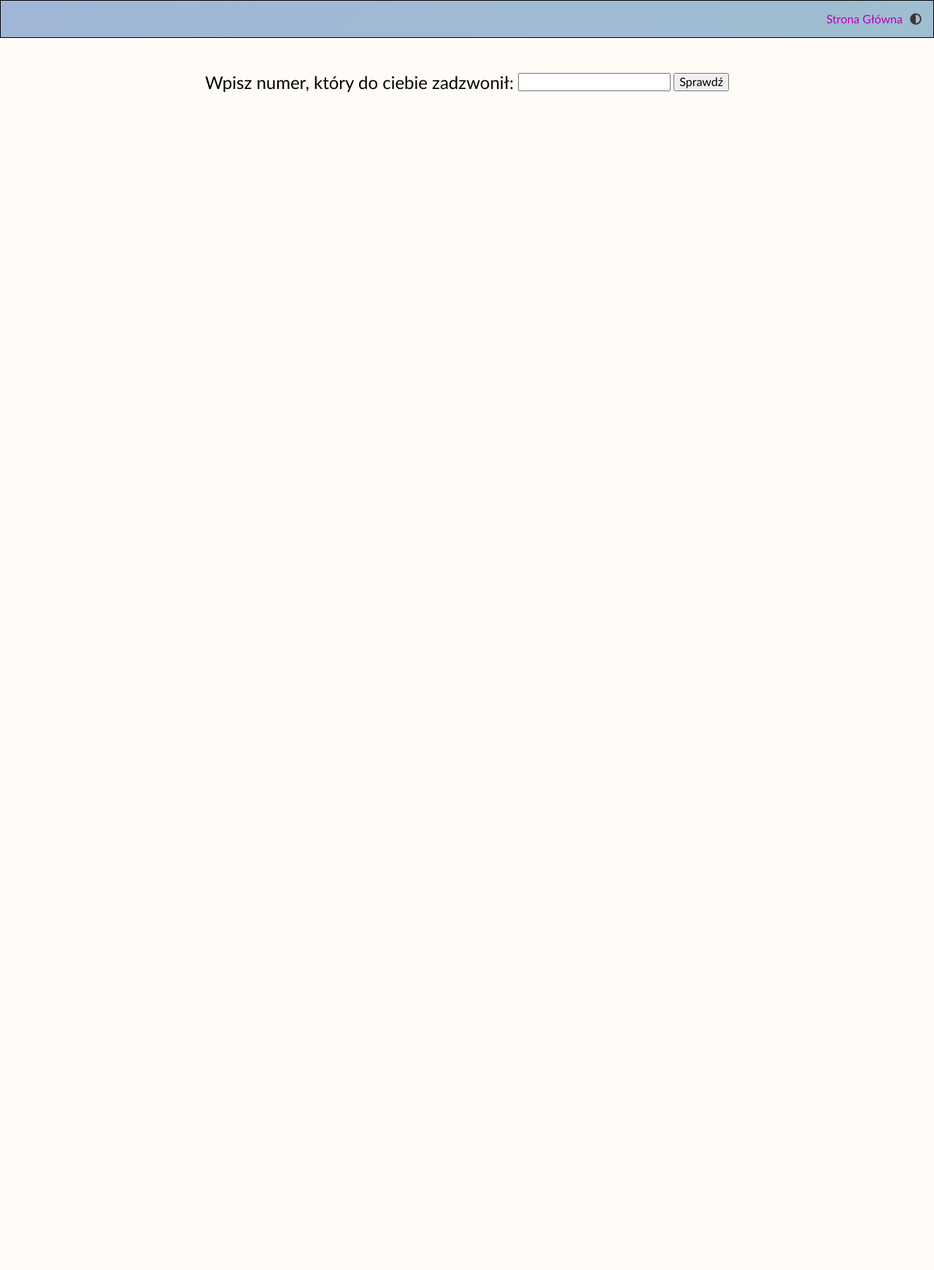
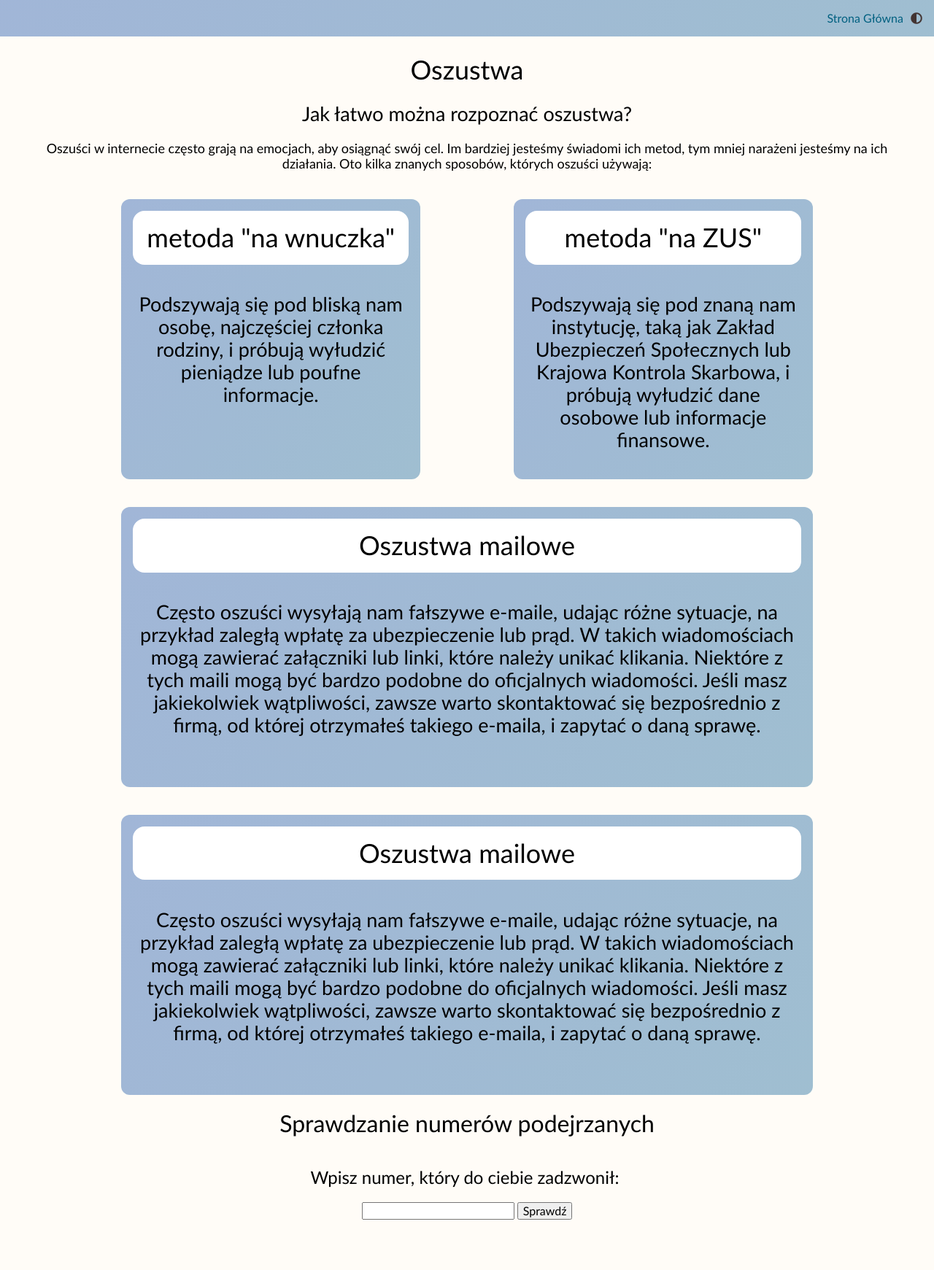
Before and after one commit to QuantumDock/HKT3, a Flask app: page /oszustwa in a window 1280 px wide. Shown: the whole page at 73% size. Before the commit the page ends 127 px from the top, so only its background shows below. Run offline with Flask 2, Linux system fonts and the light colour scheme.

Commit message:
styles: a lot of css changes and improved high-contrast mode

```diff
--- a/static/css/styles.css
+++ b/static/css/styles.css
@@ -29,7 +29,7 @@ h2 {
 }
 
 a {
-  color: #b701b7;
+  color: #006080;
   text-decoration: none;
 }
 
@@ -61,7 +61,6 @@ a {
   justify-content: end;
   position: static;
   padding: 16px;
-  border: 1px solid #000;
 }
 
 .navbar__button {
@@ -76,7 +75,7 @@ a {
 
 .navbar__main-page {
   margin-right: 10px;
-  color: #b701b7;
+  color: #006080;
   /* Dirt hack for high-contrast theme*/
   background: 0 !important;
   background-color: 0 !important;
@@ -130,17 +129,23 @@ a {
 
 .title__img {
   width: 100%;
+  margin-left: 2vw;
+}
+
+.title__img--high-contrast {
+  content: url("{{ url_for('static', filename='img/senior_contrast.png')}}")
 }
 
 .title__heading {
-  margin-left: 10vw;
+  margin-left: 15vw;
+  font-size: 4em;
   align-self: center;
+  color: #738290;
 }
 
 .title__about {
   grid-area: about;
   font-style: normal;
-  font-size: 16px;
   margin-left: 64px;
 }
 
@@ -153,7 +158,7 @@ a {
 .grid__element__read-more {
   margin: 0.5em 0.5em 0.5em 0;
   align-self: end;
-  color: #b701b7;
+  color: #006080;
 }
 
 .grid__element--quiz {
@@ -229,11 +234,54 @@ li {
   display: inline;
 }
 
+.scam {
+  padding: 0 3vw 0 3vw;
+  font-size: 18px;
+  text-align: center;
+}
+
+.grid__scam {
+  display: grid;
+  margin: 3vw 10vw 0 10vw;
+  grid-template-columns: 1fr 1fr;
+  column-gap: 10vw;
+  grid-template-rows: 1fr 1fr 1fr;
+  grid-template-areas:
+    "metoda metoda"
+    "mail mail"
+    "tel tel";
+  row-gap: 3vw;
+}
+
+.grid__scam--metoda > h1,
+.grid__scam--tel > h1,
+.grid__scam--mail > h1 {
+  background-color: white;
+  border-radius: 16px;
+  margin: 16px;
+  padding: 16px;
+}
+
+.grid__scam--metoda > h2,
+.grid__scam--tel > h2,
+.grid__scam--mail > h2 {
+  padding: 16px;
+}
+
+.grid__scam--mail {
+  grid-area: mail;
+}
+
+.grid__scam--tel {
+  grid-area: tel;
+}
+
 .password {
   display: flex;
-  justify-content: center;
+  justify-content: flex-start;
   align-items: center;
   height: 15vh;
+  flex-direction: column;
 }
 
 .password > p {
@@ -276,7 +324,7 @@ li {
     max-height: 50px;
     height: 50px;
 }
-.flexbox{ /* not a real flexbox */
+.flexbox { /* not a real flexbox */
     padding: 4px;
     width: 85%;
     margin: 0 auto;
@@ -284,24 +332,24 @@ li {
     vertical-align: top;
     background: linear-gradient(123deg, rgba(255,241,218,1) -5%, rgba(255,238,238,1) 105%);
 }
-.white-border{
+.white-border {
     border: solid rgba(255, 255, 255, 100)
     border-width: 10px;
     border-radius: 25px;
 }
-.pafori{
+.pafori {
     margin-top: 50px;
 }
-.toster{
+.toster {
     text-align: center;
 }
-.start-img{
+.start-img {
     width: 40%;
 }
-.start-div{
+.start-div {
     margin: 50px;
 }
-.start-img__img{
+.start-img__img {
   display: block;
   margin-left: auto;
   margin-right: auto;
--- a/static/js/contrast.js
+++ b/static/js/contrast.js
@@ -1,15 +1,30 @@
-function check(){
-  var storedValue = sessionStorage.getItem('theme');
-  if(storedValue == '1'){
+function check() {
+  var storedValue = sessionStorage.getItem("theme");
+  if (storedValue == "1") {
     toggle(false);
   }
 }
-function toggle(special){
+function toggle(special) {
   var body = document.getElementsByTagName("body")[0];
   var grid = document.querySelectorAll(".grid__element");
   var navbar = document.querySelector(".navbar");
   var navbar_button = document.querySelector(".navbar__button");
   var navbar_page = document.querySelector(".navbar__main-page");
+
+  try {
+    var scam = document.querySelectorAll(".grid__scam--h1");
+    scam.forEach((i) => {
+      i.classList.toggle("high-contrast--special");
+    });
+  } catch (TypeError) {
+    //pass
+  }
+  try {
+    var img_contrast = document.querySelector(".title__img");
+    img_contrast.src = "/static/img/senior_contrast.png";
+  } catch (TypeError) {
+    //pass
+  }
   try {
     var questions = document.querySelector(".questions");
     questions.classList.toggle("high-contrast--special");
@@ -21,18 +36,27 @@ function toggle(special){
     times.forEach((i) => {
       i.classList.toggle("high-contrast--special");
     });
-      times.classList.toggle("high-contrast--special");
   } catch (TypeError) {
     //pass
   }
-  if(special){
-    var storedValue = sessionStorage.getItem('theme');
-    sessionStorage.setItem('theme', (storedValue == 1 ? 0 : 1));
+  try {
+    var title__heading = document.querySelector(".title__heading");
+    title__heading.classList.toggle("high-contrast");
+  } catch (TypeError) {
+    //pass
   }
-  // Toggle the "high-contrast" class on the body element
+  try {
+    var grid = document.querySelectorAll(".grid__element");
     grid.forEach((gridElement) => {
       gridElement.classList.toggle("high-contrast--special");
     });
+  } catch (TypeError) {
+    //pass
+  }
+  if (special) {
+    var storedValue = sessionStorage.getItem("theme");
+    sessionStorage.setItem("theme", storedValue == 1 ? 0 : 1);
+  }
   navbar.classList.toggle("high-contrast--special");
   navbar_button.classList.toggle("high-contrast");
   navbar_page.classList.toggle("high-contrast");
--- a/templates/index.html
+++ b/templates/index.html
@@ -34,7 +34,8 @@
 
                 <h1>Oszustwa</h1>
                 <span>Dowiedz się jak nie dać się oszukać</span>
-                <span class="grid__element__read-more"><a href="/oszustwa">Czytaj dalej...</a></span>
+                <span class="grid__element__read-more"><a href="/oszustwa">Czytaj
+                        dalej...</a></span>
             </div>
         </div>
     </div>
--- a/templates/scam.html
+++ b/templates/scam.html
@@ -1,7 +1,39 @@
 {% extends "layout.html" %}
 
 {% block body %}
+<div class="scam">
+    <h1>Oszustwa</h1>
+    <h2>Jak łatwo można rozpoznać oszustwa?</h2>
+    <span>Oszuści w internecie często grają na emocjach, aby osiągnąć swój cel. Im bardziej jesteśmy świadomi ich metod, tym mniej narażeni jesteśmy na ich działania.
+
+        Oto kilka znanych sposobów, których oszuści używają:</span>
+    <div class="grid__scam">
+        <div class="grid__element grid__scam--metoda">
+            <h1>metoda "na wnuczka"</h1>
+            <h2>Podszywają się pod bliską nam osobę, najczęściej członka rodziny,
+                i próbują wyłudzić pieniądze lub poufne informacje.</h2>
+
+        </div>
+        <div class="grid__element grid__scam--metoda">
+            <h1>metoda "na ZUS"</h1>
+            <h2>Podszywają się pod znaną nam instytucję, taką jak Zakład
+                Ubezpieczeń Społecznych lub Krajowa Kontrola Skarbowa, i
+                próbują wyłudzić dane osobowe lub informacje finansowe.</h2>
+        </div>
+        <div class="grid__element grid__scam--mail">
+            <h1>Oszustwa mailowe</h1>
+            <h2>Często oszuści wysyłają nam fałszywe e-maile, udając różne sytuacje, na przykład zaległą wpłatę za ubezpieczenie lub prąd. W takich wiadomościach mogą zawierać załączniki lub linki, które należy unikać klikania. Niektóre z tych maili mogą być bardzo podobne do oficjalnych wiadomości. Jeśli masz jakiekolwiek wątpliwości, zawsze warto skontaktować się bezpośrednio z firmą, od której otrzymałeś takiego e-maila, i zapytać o daną sprawę.</h2>
+
+        </div>
+        <div class="grid__element grid__scam--tel">
+            <h1>Oszustwa mailowe</h1>
+            <h2>Często oszuści wysyłają nam fałszywe e-maile, udając różne sytuacje, na przykład zaległą wpłatę za ubezpieczenie lub prąd. W takich wiadomościach mogą zawierać załączniki lub linki, które należy unikać klikania. Niektóre z tych maili mogą być bardzo podobne do oficjalnych wiadomości. Jeśli masz jakiekolwiek wątpliwości, zawsze warto skontaktować się bezpośrednio z firmą, od której otrzymałeś takiego e-maila, i zapytać o daną sprawę.</h2>
+
+        </div>
+    </div>
+</div>
 <div class="password">
+    <h1>Sprawdzanie numerów podejrzanych</h1>
     <h2 class="password__header">Wpisz numer, który do ciebie zadzwonił:&nbsp;</h2>
     <form action="/oszustwa" method="get">
         <input type="text" name="taffy" id="taffy">
```
Lines whose indentation alone changed are shown as unchanged.
